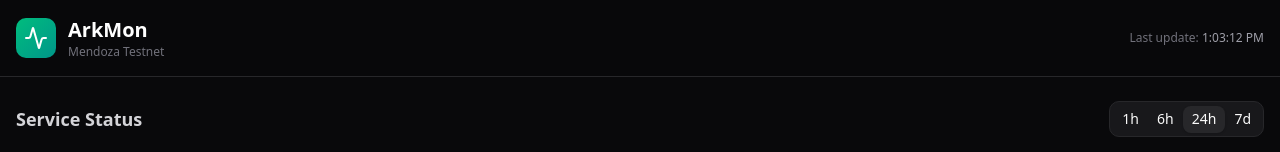
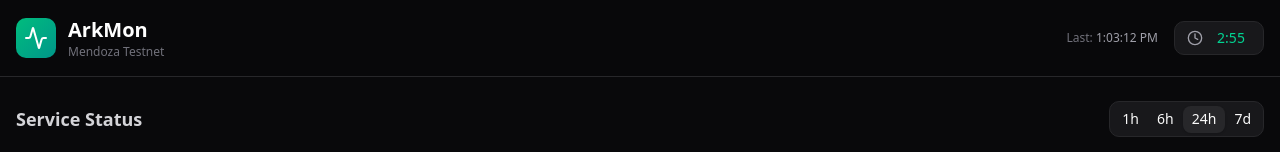
Before and after one commit to cmd0s/arkmon, a Next.js app: page / in a window 1280 px wide. Shown: the top 152 px of the page. Built offline with nearby package versions, Linux system fonts and the light colour scheme; no server answers; the database is empty.

Commit message:
Add countdown timer and last update display to Header component

```diff
--- a/src/components/layout/Header.tsx
+++ b/src/components/layout/Header.tsx
@@ -1,7 +1,10 @@
 "use client";
 
-import { Activity, Wallet, ExternalLink } from "lucide-react";
+import { Activity, Wallet, ExternalLink, Clock } from "lucide-react";
 import { useWallet } from "@/lib/hooks/useApi";
+import { useState, useEffect } from "react";
+
+const REFRESH_INTERVAL_SECONDS = 180; // 3 minutes
 
 interface HeaderProps {
   testnet: string;
@@ -15,11 +18,34 @@ const EXPLORER_URLS: Record<string, string> = {
 
 export function Header({ testnet, lastUpdate }: HeaderProps) {
   const { data: walletData } = useWallet();
+  const [countdown, setCountdown] = useState<number>(REFRESH_INTERVAL_SECONDS);
+
+  useEffect(() => {
+    if (!lastUpdate) return;
+
+    const updateCountdown = () => {
+      const lastUpdateTime = new Date(lastUpdate).getTime();
+      const nextUpdateTime = lastUpdateTime + REFRESH_INTERVAL_SECONDS * 1000;
+      const now = Date.now();
+      const remaining = Math.max(0, Math.ceil((nextUpdateTime - now) / 1000));
+      setCountdown(remaining);
+    };
+
+    updateCountdown();
+    const interval = setInterval(updateCountdown, 1000);
+    return () => clearInterval(interval);
+  }, [lastUpdate]);
 
   const explorerUrl = EXPLORER_URLS[testnet] || EXPLORER_URLS.rosario;
   const addressUrl = walletData?.address
     ? `${explorerUrl}/address/${walletData.address}`
     : null;
+
+  const formatCountdown = (seconds: number) => {
+    const mins = Math.floor(seconds / 60);
+    const secs = seconds % 60;
+    return `${mins}:${secs.toString().padStart(2, "0")}`;
+  };
 
   return (
     <header className="border-b border-zinc-800 bg-zinc-950/80 backdrop-blur-sm sticky top-0 z-50">
@@ -38,6 +64,24 @@ export function Header({ testnet, lastUpdate }: HeaderProps) {
           </div>
 
           <div className="flex items-center gap-6">
+            {/* Countdown & Last Update */}
+            {lastUpdate && (
+              <div className="flex items-center gap-4">
+                <div className="text-xs text-zinc-500">
+                  Last:{" "}
+                  <span className="text-zinc-400">
+                    {new Date(lastUpdate).toLocaleTimeString()}
+                  </span>
+                </div>
+                <div className="flex items-center gap-2 px-3 py-1.5 rounded-lg bg-zinc-900 border border-zinc-800">
+                  <Clock className="h-4 w-4 text-zinc-400" />
+                  <span className="text-sm font-mono text-emerald-400 w-10 text-center">
+                    {formatCountdown(countdown)}
+                  </span>
+                </div>
+              </div>
+            )}
+
             {/* Wallet Info */}
             {walletData?.address && (
               <a
@@ -60,16 +104,6 @@ export function Header({ testnet, lastUpdate }: HeaderProps) {
                 <ExternalLink className="h-3 w-3 text-zinc-500" />
               </a>
             )}
-
-            {/* Last Update */}
-            {lastUpdate && (
-              <div className="text-xs text-zinc-500">
-                Last update:{" "}
-                <span className="text-zinc-400">
-                  {new Date(lastUpdate).toLocaleTimeString()}
-                </span>
-              </div>
-            )}
           </div>
         </div>
       </div>
```
